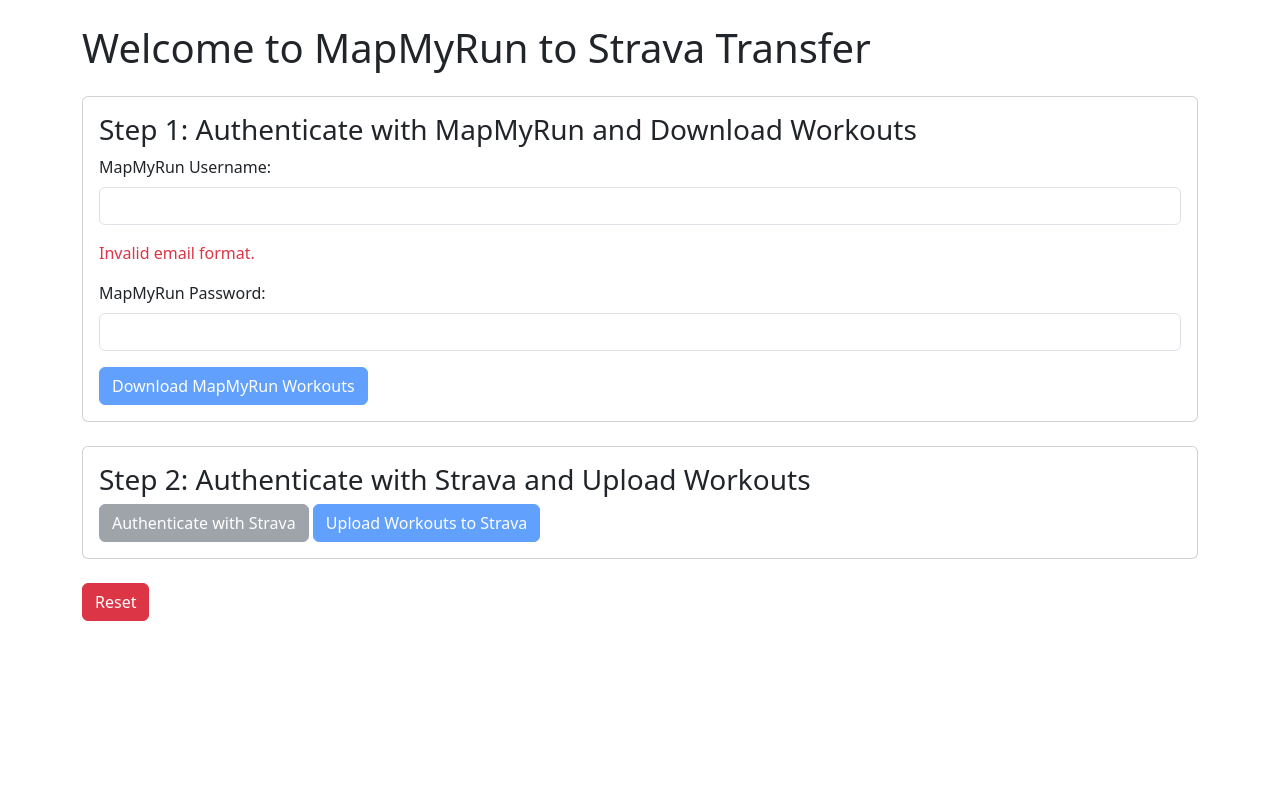
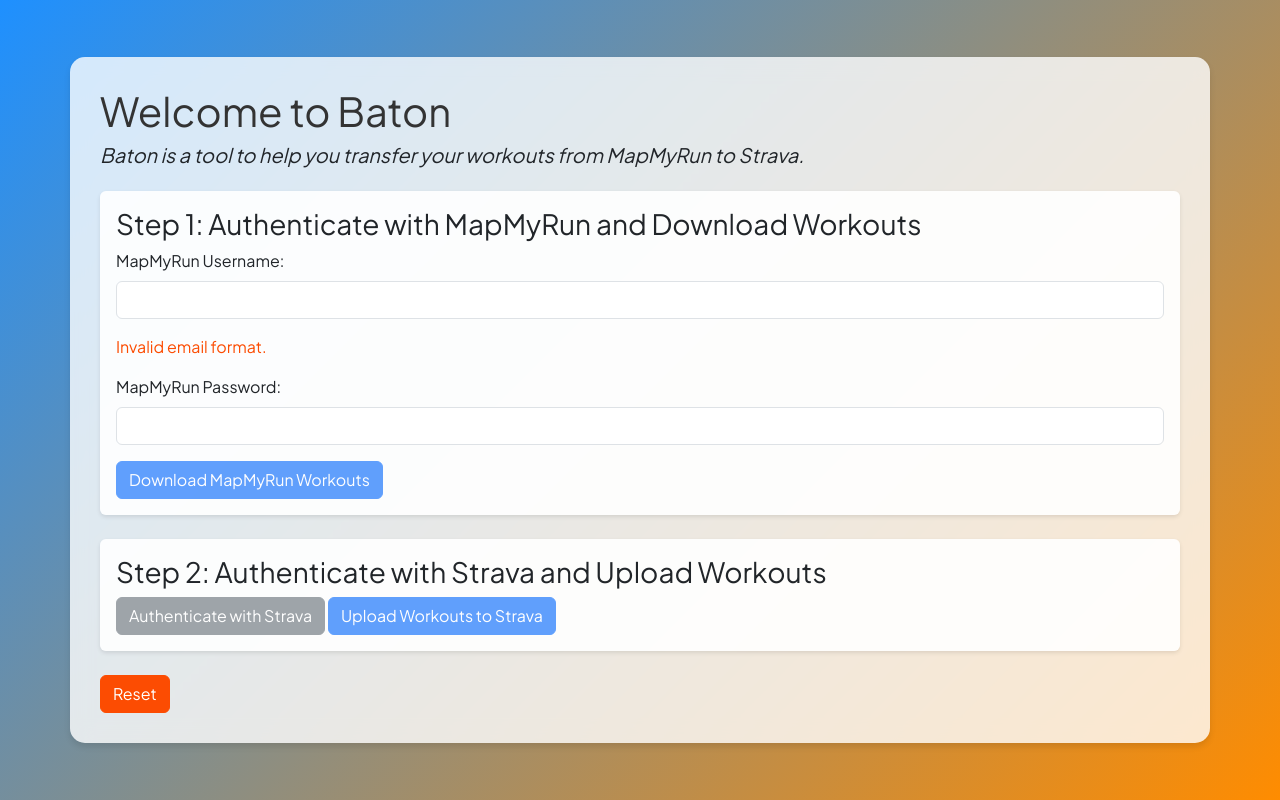
Before and after one commit to arianagoldstein/mapmyrun-to-strava, a Flask app: page / in a window 1280 px wide. Run offline with Flask 3, Linux system fonts and the light colour scheme.

Commit message:
Styled HTML page, began basic testing, expanded README

```diff
--- a/app/templates/index.html
+++ b/app/templates/index.html
@@ -3,8 +3,9 @@
 <head>
     <meta charset="utf-8">
     <meta name="viewport" content="width=device-width, initial-scale=1">
-    <title>MapMyRun to Strava Transfer</title>
+    <title>Baton</title>
     <link href="https://cdn.jsdelivr.net/npm/bootstrap@5.3.3/dist/css/bootstrap.min.css" rel="stylesheet" integrity="sha384-QWTKZyjpPEjISv5WaRU9OFeRpok6YctnYmDr5pNlyT2bRjXh0JMhjY6hW+ALEwIH" crossorigin="anonymous">
+    <link href="https://fonts.googleapis.com/css2?family=Plus+Jakarta+Sans:wght@400;600;700&display=swap" rel="stylesheet">
     <script>
         const AppState = {
             INITIAL: 'initial',
@@ -289,49 +290,107 @@
     </script>
 
     <style>
-        #download_progress {
+        body {
+            font-family: 'Plus Jakarta Sans', sans-serif;
+            background: linear-gradient(135deg, #1e90ff, #ff8c00);
+            min-height: 100vh;
+            display: flex;
+            align-items: center;
+            justify-content: center;
+        }
+
+        .container {
+            background-color: rgba(255, 255, 255, 0.8);
+            border-radius: 15px;
+            padding: 30px;
+            margin-top: 30px;
+            margin-bottom: 30px;
+            box-shadow: 0 4px 6px rgba(0, 0, 0, 0.1);
+            backdrop-filter: blur(10px);
+            -webkit-backdrop-filter: blur(10px);
+        }
+
+        h1, h3 {
+            color: #333;
+        }
+
+        .card {
+            border: none;
+            box-shadow: 0 2px 4px rgba(0, 0, 0, 0.1);
+            margin-bottom: 20px;
+            background-color: rgba(255, 255, 255, 0.9);
+        }
+
+        .btn-primary {
+            background-color: #4a90e2;
+            border-color: #4a90e2;
+        }
+
+        .btn-primary:hover {
+            background-color: #3a7bc8;
+            border-color: #3a7bc8;
+        }
+
+        .btn-secondary {
+            background-color: #6c757d;
+            border-color: #6c757d;
+        }
+
+        .btn-secondary:hover {
+            background-color: #5a6268;
+            border-color: #5a6268;
+        }
+
+        #download_progress, #upload_progress {
             position: relative;
             height: 20px;
             overflow: hidden;
         }
-        #download_progress_bar {
+
+        #download_progress_bar, #upload_progress_bar {
             position: absolute;
             top: 0;
             left: 0;
             height: 100%;
-            min-width: 4em;  /* Ensure it's visible even at very low percentages */
+            min-width: 4em;
+            transition: width 0.5s ease;
         }
-        #upload_progress {
-            position: relative;
-            height: 20px;
-            overflow: hidden;
+
+        #upload_error {
+            margin-top: 1rem;
         }
-        #upload_progress_bar {
-            position: absolute;
-            top: 0;
-            left: 0;
-            height: 100%;
-            min-width: 4em;  /* Ensure it's visible even at very low percentages */
+
+        #reset_button {
+            background-color: #fc4c02;
+            border-color: #fc4c02;
+        }
+
+        #reset_button:hover {
+            background-color: #e34402;
+            border-color: #e34402;
+        }
+
+        #email_error {
+            color: #fc4c02;
         }
     </style>
-
 </head>
 <body>
     <div id="strava-auth-data" data-strava-authenticated="{{ strava_authenticated|lower }}"></div>
 
     <div class="container">
-        <h1 class="mb-4 mt-4">Welcome to MapMyRun to Strava Transfer</h1>
+        <h1 class="mb-2">Welcome to Baton</h1>
+        <h5 class="mb-4"><em>Baton is a tool to help you transfer your workouts from MapMyRun to Strava.</em></h5>
 
         <!-- Step 1: Authenticate with MapMyRun -->
          <div class="card mb-4">
             <div class="card-body">
                 <h3 class="card-title">Step 1: Authenticate with MapMyRun and Download Workouts</h3>
                 <form method="POST" oninput="checkStep1Form();">
-
                     <div class="mb-3">
                         <label for="mapmyrun_username" class="form-label">MapMyRun Username:</label>
                         <input type="email" id="mapmyrun_username" name="mapmyrun_username" class="form-control" required>
-                        <div id="email_error" class="text-danger mt-3" style="display: none;">Invalid email format.</div>
+                        <div id="email_error" class="mt-3" style="display: none;">Invalid email format.</div>
                     </div>
                     <div class="mb-3">
                         <label for="mapmyrun_password" class="form-label">MapMyRun Password:</label>
@@ -339,15 +398,13 @@
                     </div>
                     <div id="mapmyrun_error" class="text-danger mb-3" style="display: none;"></div>
                     <button type="button" id="download_workouts_button" class="btn btn-primary" onclick="startDownloadWorkouts()" disabled>Download MapMyRun Workouts</button>
-
                 </form>
 
                 <div class="progress mt-4" id="download_progress" style="display: none;">
                     <div id="download_progress_bar" class="progress-bar progress-bar-striped progress-bar-animated" role="progressbar" style="width: 0%;" aria-valuenow="0" aria-valuemin="0" aria-valuemax="100">0%</div>
                 </div>
-
             </div>
-        </div> <!-- End of Step 1 card -->
+        </div>
 
         <!-- Step 2: Authenticate with Strava -->
         <div class="card">
@@ -362,13 +419,13 @@
                     <div id="upload_progress_bar" class="progress-bar progress-bar-striped progress-bar-animated" role="progressbar" style="width: 0%;" aria-valuenow="0" aria-valuemin="0" aria-valuemax="100">0%</div>
                 </div>
 
+                <div id="upload_error" class="alert alert-danger mt-3" style="display: none;"></div>
             </div>
-        </div>  <!-- End of Step 2 card -->
+        </div>
 
         <div class="mt-4">
             <button id="reset_button" class="btn btn-danger" onclick="resetState()">Reset</button>
         </div>
-
     </div>
 
     <script src="https://code.jquery.com/jquery-3.6.0.min.js"></script>
--- a/src/download_mapmyrun.py
+++ b/src/download_mapmyrun.py
@@ -43,7 +43,7 @@ def login(driver, username, password):
     login_button.click()
 
     try:
-        WebDriverWait(driver, 5).until(EC.presence_of_element_located((By.XPATH, "//*[contains(text(), 'Email or password does not match our records')]")))
+        WebDriverWait(driver, 15).until(EC.presence_of_element_located((By.XPATH, "//*[contains(text(), 'Email or password does not match our records')]")))
         raise Exception("Invalid login credentials")
     except TimeoutException:
         pass  # If the error message is not found, continue
@@ -158,7 +158,7 @@ def download_mapmyrun_data(username, password):
     login(driver, username, password)
 
     # Wait for the CSV download to complete
-    wait_for_download(workout_files_dir, 120)
+    wait_for_download(workout_files_dir, 20)
 
     # Find the most recently downloaded CSV file
     csv_file_path = max((os.path.join(workout_files_dir, f) for f in os.listdir(workout_files_dir)),
--- a/src/upload_strava.py
+++ b/src/upload_strava.py
@@ -1,7 +1,9 @@
 import os
 import re
+import time
 from dotenv import load_dotenv
 from stravalib.client import Client
+from stravalib.exc import RateLimitExceeded, ActivityUploadFailed
 from src.utils import update_progress
 
 # Load credentials from .env file
@@ -17,29 +19,53 @@ def upload_activity(file_path, activity_type, activity_name):
     Upload an activity file to Strava
     """
     with open(file_path, "rb") as file:
-        upload = client.upload_activity(
-            activity_file = file,
-            data_type = "tcx",
-            name = activity_name,
-            description = "Uploaded from MapMyRun",
-            activity_type = activity_type
-        )
-        return upload.wait()
+        try:
+            upload = client.upload_activity(
+                activity_file=file,
+                data_type="tcx",
+                name=activity_name,
+                description="Uploaded from MapMyRun",
+                activity_type=activity_type
+            )
+            return upload.wait()
+        except Exception as e:
+            print(f"Exception during upload: {e}")
+            print(upload)
+            raise
 
 
 def parse_filename(filename):
     """
     Parse the workout type and name from the filename
     """
-    name = filename[:-4]
-    # Ensure the filename matches the format "5.0mi Run" in order to parse the distance and activity type
-    # Note: filenames may be identical, so there may be a sequence number at the end that we ignore during the upload
-    match = re.match(r'([\d.]+mi)\s+(.+?)(?:\s+\(\d+\))?$', name)
-    if match:
-        distance, activity_type = match.groups()
+    name = filename[:-4]  # Remove .tcx extension
+
+    # Dictionary to map verbs to nouns for activity types
+    activity_map = {
+        'Ran': 'Run',
+        'Hiked': 'Hike',
+        'Rode': 'Ride',
+        'Walked': 'Walk'
+    }
+
+    # Pattern for "3.87mi Hike" format
+    pattern1 = r'([\d.]+mi)\s+(.+?)(?:\s+\(\d+\))?$'
+
+    # Pattern for "Ran 4.02 mi on 11_10_18" format
+    pattern2 = r'(\w+)\s+([\d.]+)\s*mi\s+on\s+\d+_\d+_\d+'
+
+    match1 = re.match(pattern1, name)
+    match2 = re.match(pattern2, name)
+
+    if match1:
+        distance, activity_type = match1.groups()
         return f"{distance} {activity_type}", activity_type
+    elif match2:
+        verb, distance = match2.groups()
+        activity_type = activity_map.get(verb, 'Other')
+        return f"{distance}mi {activity_type}", activity_type
     else:
-        # If the filename doesn't match the expected format, return the whole name as is
+        # If the filename doesn't match either expected format, return the whole name as is
         return name, "Other"
 
 
@@ -54,9 +80,29 @@ def upload_strava_data(access_token):
     for i, filename in enumerate(tcx_files):
         file_path = os.path.join(TCX_DIRECTORY, filename)
         activity_name, activity_type = parse_filename(filename)
+        print(f"Uploading {filename} as {activity_name} ({activity_type})")
+
         try:
-            activity = upload_activity(file_path, activity_type, activity_name)
-            print(f"Uploaded {filename}: Activity ID {activity.id}")
+            upload = upload_activity(file_path, activity_type, activity_name)
+
+            # Wait for the upload to complete
+            while not upload.is_complete:
+                print(f"Waiting for upload to complete: {upload.status}")
+                time.sleep(1)
+                upload.refresh()
+
+            if upload.is_error:
+                print(f"Error uploading {filename}: {upload.error}")
+            else:
+                print(f"Successfully uploaded {filename}: Activity ID {upload.activity_id}")
+
+        except RateLimitExceeded as e:
+            print(f"Rate limit exceeded. Waiting for {e.timeout} seconds before retrying.")
+            time.sleep(e.timeout)
+            i -= 1  # Retry this file
+            continue
+        except ActivityUploadFailed as e:
+            print(f"Failed to upload {filename}: {str(e)} - {e.response.json()}")
         except Exception as e:
             print(f"Failed to upload {filename}: {str(e)}")
 
```
Also changed, not shown: README.md.
